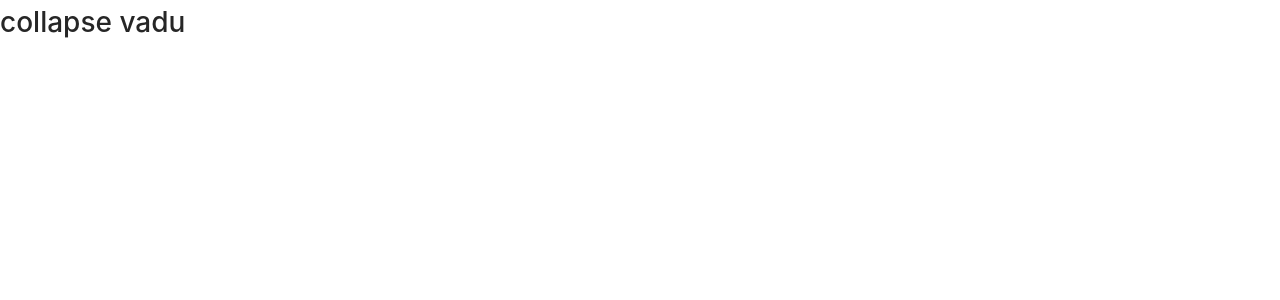
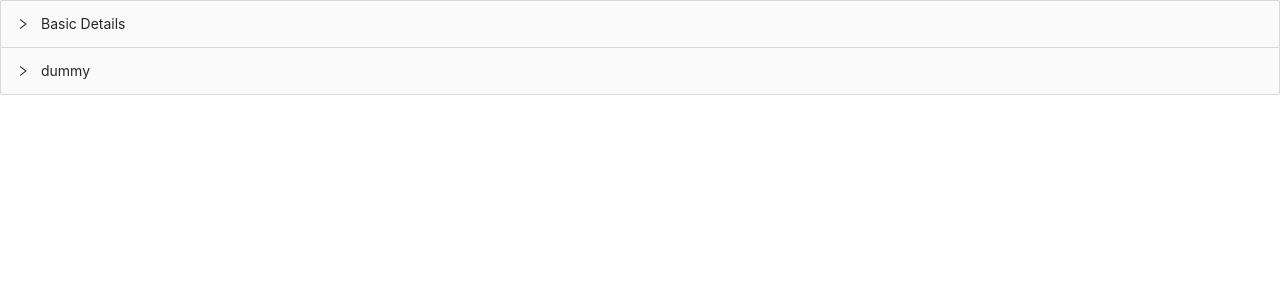
Before and after one commit to hetvikanani/ui-react, a React (Create React App) app: page / in a window 1280 px wide. Shown: the top 300 px of the page. Built offline with nearby package versions, Linux system fonts and the light colour scheme.

Commit message:
Reuseable collapse

```diff
--- /dev/null
+++ b/src/Page/Profile/BasicDetails.jsx
@@ -0,0 +1,7 @@
+import React, { Component } from "react";
+
+export default class BasicDetails extends Component {
+  render() {
+    return <div>Basicc detaitl</div>;
+  }
+}
--- a/src/Page/Profile/index.js
+++ b/src/Page/Profile/index.js
@@ -1,19 +1,28 @@
-import React, { Component } from 'react'
-import { ProfileStyle } from './style';
+import React, { Component } from "react";
+import { Collapse } from "../../components";
+import BasicDetails from "./BasicDetails";
+import { ProfileStyle } from "./style";
 
+const panelData = [
+  {
+    key: "1",
+    header: "Basic Details",
+    body: <BasicDetails />,
+  },
+  {
+    key: "2",
+    header: "dummy",
+    body: "dummy",
+  },
+];
 class Profile extends Component {
-    render() {
-        return (
-            <ProfileStyle>
-                <div>
-                    <h1>collapse vadu</h1>
-                    <div>
-
-                    </div>
-                </div>
-            </ProfileStyle>
-        )
-    }
+  render() {
+    return (
+      <ProfileStyle>
+        <Collapse panelData={panelData} />
+      </ProfileStyle>
+    );
+  }
 }
 
 export default Profile;
--- /dev/null
+++ b/src/components/Collapse/index.jsx
@@ -0,0 +1,23 @@
+import React, { Component } from "react";
+import { Collapse } from "antd";
+import { CollapseStyle } from "./style";
+
+const { Panel } = Collapse;
+
+export default class index extends Component {
+  render() {
+    const { panelData } = this.props;
+    return (
+      <CollapseStyle>
+        <Collapse accordion>
+          {panelData &&
+            panelData.map((data) => (
+              <Panel header={data.header} key={data.key}>
+                {data.body}
+              </Panel>
+            ))}
+        </Collapse>
+      </CollapseStyle>
+    );
+  }
+}
--- /dev/null
+++ b/src/components/Collapse/style.js
@@ -0,0 +1,23 @@
+import styled from "styled-components";
+
+const CollapseStyle = styled.div`
+  .ant-collapse {
+    background-color: #FFFFFF;
+    .ant-card-body {
+      word-break: break-all;
+    }
+    .ant-collapse-item {
+      border: none;
+      box-shadow: 0px 0px 7px rgba(0, 0, 0, 0.15);
+      border-radius: 10px;
+      margin-bottom: 2em;
+    }
+    .ant-collapse-arrow {
+      font-size: 15px !important;
+      color: #C5C5C5;
+      top: 1.4em !important;
+    }
+  }
+`;
+
+export { CollapseStyle };
--- a/src/components/index.jsx
+++ b/src/components/index.jsx
@@ -4,5 +4,6 @@ import Menu from "./Menu";
 import Card from "./Card";
 import Tabs from "./Tab";
 import Label from "./Label";
+import Collapse from "./Collapse";
 
-export { Button, Input,  Menu, Card, Tabs,Label };
+export { Button, Input, Menu, Card, Tabs, Label, Collapse };
```
